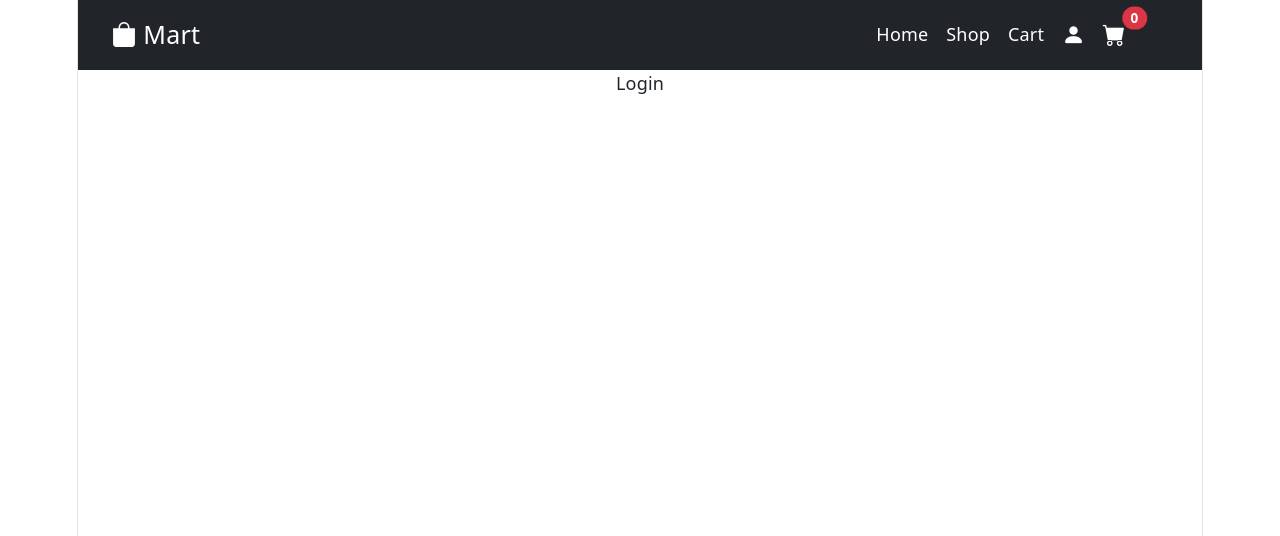
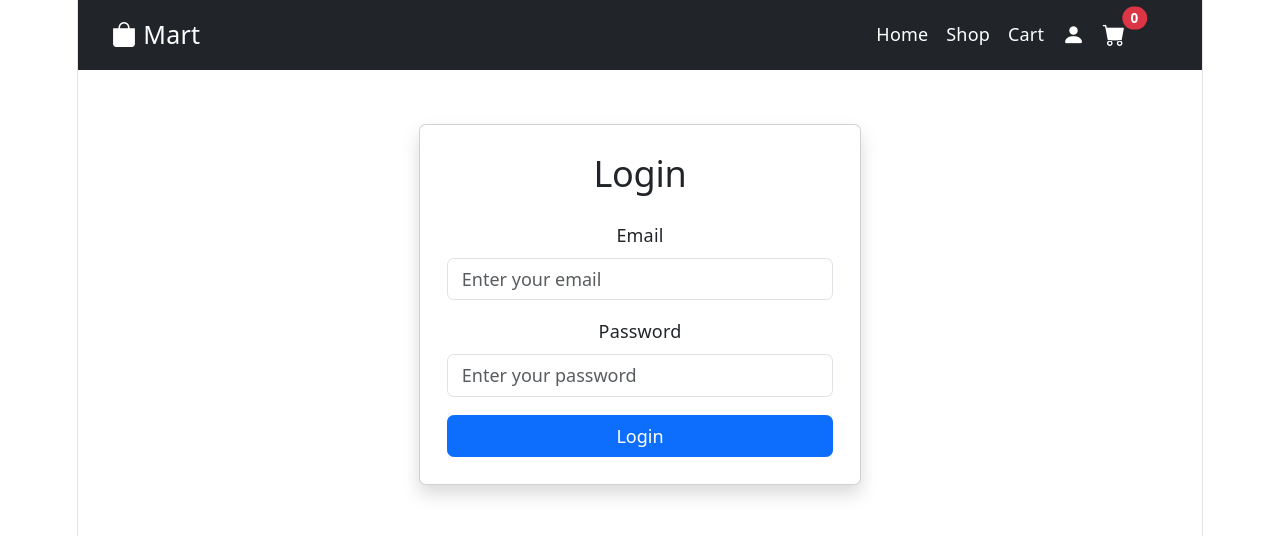
Before and after one commit to SriVarshininoothi/mart, a React (Vite) app: page /Login in a window 1280 px wide. Shown: the top 536 px of the page. Built offline with nearby package versions, Linux system fonts and the light colour scheme.

Commit message:
Created Login Page

```diff
--- a/src/Pages/Login.jsx
+++ b/src/Pages/Login.jsx
@@ -1,9 +1,130 @@
-import React from 'react'
+import React, { useState } from "react";
+import { useNavigate } from "react-router-dom";
 
 const Login = () => {
+  const navigate = useNavigate();
+
+  const [formData, setFormData] = useState({
+    email: "",
+    password: "",
+  });
+
+  const [errors, setErrors] = useState({});
+
+  const handleChange = (e) => {
+    const { name, value } = e.target;
+
+    setFormData({
+      ...formData,
+      [name]: value,
+    });
+  };
+
+  const validate = () => {
+    let newErrors = {};
+
+    if (!formData.email) {
+      newErrors.email = "Email is required";
+    } else if (!/\S+@\S+\.\S+/.test(formData.email)) {
+      newErrors.email = "Enter a valid email";
+    }
+
+    if (!formData.password) {
+      newErrors.password = "Password is required";
+    } else if (formData.password.length < 6) {
+      newErrors.password =
+        "Password must be at least 6 characters";
+    }
+
+    setErrors(newErrors);
+
+    return Object.keys(newErrors).length === 0;
+  };
+
+  const handleSubmit = (e) => {
+    e.preventDefault();
+
+    if (validate()) {
+      // Login successful
+      alert("Login Successful!");
+
+      // Go to Index/Home page
+      navigate("/");
+    }
+  };
+
   return (
-    <div>Login</div>
-  )
-}
+    <div className="container mt-5">
+      <div className="row justify-content-center">
+        <div className="col-md-5">
 
-export default Login
+          <div className="card p-4 shadow">
+
+            <h2 className="text-center mb-4">
+              Login
+            </h2>
+
+            <form onSubmit={handleSubmit}>
+
+              {/* Email */}
+              <div className="mb-3">
+                <label className="form-label">
+                  Email
+                </label>
+
+                <input
+                  type="email"
+                  name="email"
+                  className="form-control"
+                  placeholder="Enter your email"
+                  value={formData.email}
+                  onChange={handleChange}
+                />
+
+                {errors.email && (
+                  <small className="text-danger">
+                    {errors.email}
+                  </small>
+                )}
+              </div>
+
+              {/* Password */}
+              <div className="mb-3">
+                <label className="form-label">
+                  Password
+                </label>
+
+                <input
+                  type="password"
+                  name="password"
+                  className="form-control"
+                  placeholder="Enter your password"
+                  value={formData.password}
+                  onChange={handleChange}
+                />
+
+                {errors.password && (
+                  <small className="text-danger">
+                    {errors.password}
+                  </small>
+                )}
+              </div>
+
+              <button
+                type="submit"
+                className="btn btn-primary w-100"
+              >
+                Login
+              </button>
+
+            </form>
+
+          </div>
+
+        </div>
+      </div>
+    </div>
+  );
+};
+
+export default Login;
--- a/src/Pages/Shop.jsx
+++ b/src/Pages/Shop.jsx
@@ -1,10 +1,15 @@
-import React from 'react'
+import React, { useState } from 'react';
 import API from '../api/api';
 import banner from '../assets/banner.jpg';
 
 const Shop = () => {
+
+  const [category, setCategory] = useState('');
+  const [search, setSearch] = useState('');
+
   return (
     <div>
+
       {/* Banner Section */}
       <div className="position-relative mb-4 overflow-hidden">
         <img
@@ -13,6 +18,7 @@ const Shop = () => {
           className="w-100"
           style={{ height: "200px", objectFit: "cover" }}
         />
+
         <h2
           className="position-absolute top-50 start-50 translate-middle text-white fw-bold"
           style={{ textShadow: "0 2px 4px rgba(0,0,0,0.6)" }}
@@ -20,40 +26,60 @@ const Shop = () => {
           Products
         </h2>
       </div>
-      <form>
 
-        <div className='container'>
-          <div className='row'>
-            <div className='col-12 col-md-6 col-lg-6'>
-              <div>
-                <select>
-                  <option>select </option>
-                  <option></option>
-                </select>
-              </div>
-            </div>
-            <div className='col-12 col-md-6 col-lg-6'>
 
-              <input type='search'
-                value='search'
-                id='search' />
+      {/* Search and Category */}
+      <div className="container mb-4">
 
-            </div>
+        <div className="row">
+
+          {/* Category */}
+          <div className="col-12 col-md-6 mb-3">
+
+            <select
+              className="form-select"
+              value={category}
+              onChange={(e) => setCategory(e.target.value)}
+            >
+
+              <option value="">All Categories</option>
+
+              <option value="beauty">Beauty</option>
+              <option value="fragrances">Fragrances</option>
+              <option value="furniture">Furniture</option>
+              <option value="groceries">Groceries</option>
+
+            </select>
+
+          </div>
+
+
+          {/* Search */}
+          <div className="col-12 col-md-6">
+
+            <input
+              type="search"
+              className="form-control"
+              placeholder="Search products..."
+              value={search}
+              onChange={(e) => setSearch(e.target.value)}
+            />
 
           </div>
 
         </div>
 
+      </div>
 
 
-
-      </form>
-
-     <API/>
-
+      {/* Products */}
+      <API
+        category={category}
+        search={search}
+      />
 
     </div>
-  )
-}
+  );
+};
 
-export default Shop
+export default Shop;
--- a/src/api/API.jsx
+++ b/src/api/API.jsx
@@ -1,106 +1,178 @@
 import React, { useEffect, useState } from 'react';
 import { ThreeDot } from 'react-loading-indicators';
 
+const API = ({ category, search }) => {
 
-const API = () => {
   const [products, setProducts] = useState([]);
   const [loading, setLoading] = useState(true);
   const [error, setError] = useState("");
 
   useEffect(() => {
+
     const fetchProducts = async () => {
+
       try {
+
         setLoading(true);
-        const response = await fetch("https://dummyjson.com/products");
-        if (!response.ok) throw new Error("Network response was not ok");
+        setError("");
+
+        let url = "https://dummyjson.com/products";
+
+        // If category is selected
+        if (category) {
+          url = `https://dummyjson.com/products/category/${category}`;
+        }
+
+        const response = await fetch(url);
+
+        if (!response.ok) {
+          throw new Error("Network response was not ok");
+        }
+
         const data = await response.json();
+
         setProducts(data.products);
+
       } catch (err) {
+
         setError("Failed to fetch products.");
+
       } finally {
+
         setLoading(false);
+
       }
     };
 
     fetchProducts();
-  }, [setProducts]);
+
+  }, [category]);
+
+
+  // Search logic
+  const filteredProducts = products.filter((item) =>
+    item.title.toLowerCase().includes(search.toLowerCase())
+  );
+
 
   if (loading) {
     return (
       <div className="d-flex justify-content-center align-items-center vh-100">
-        <ThreeDot variant="bounce" color="#32cd32" size="medium" />
+        <ThreeDot
+          variant="bounce"
+          color="#32cd32"
+          size="medium"
+        />
       </div>
     );
   }
 
+
   if (error) {
     return (
       <div className="container mt-4">
-        <div className="alert alert-danger">{error}</div>
+        <div className="alert alert-danger">
+          {error}
+        </div>
       </div>
     );
   }
 
+
   return (
     <div className="container">
 
+      <div className="row g-4">
 
-      {/* Product Grid */}
-      <div className="row g-4">
-        {products.map((item) => (
-          <div key={item.id} className="col-12 col-sm-6 col-md-4 col-lg-3">
+        {filteredProducts.length > 0 ? (
+
+          filteredProducts.map((item) => (
+
+            <div
+              key={item.id}
+              className="col-12 col-sm-6 col-md-4 col-lg-3"
+            >
+
               <div className="card h-100 shadow-sm">
 
                 <img
                   src={item.thumbnail}
                   className="card-img-top p-3"
                   alt={item.title}
-                style={{ height: "180px", objectFit: "contain" }}
+                  style={{
+                    height: "180px",
+                    objectFit: "contain"
+                  }}
                 />
+
                 <div className="card-body d-flex flex-column justify-content-between">
+
                   <div>
-                  <h5 className="card-title fs-6 text-truncate" title={item.title}>
+
+                    <h5
+                      className="card-title fs-6 text-truncate"
+                      title={item.title}
+                    >
                       {item.title}
                     </h5>
 
                   </div>
+
+
                   <div className="d-flex flex-column">
-                  <span className="d" style={{ color: "orange" }}>
+
+                    <span style={{ color: "orange" }}>
                       ★ ★ ★ ★ ★
+                    </span>
 
-                  </span>
                     <span className="fw-bold text-success">
                       ${item.price}
                     </span>
 
+                  </div>
 
-                </div>
-                <button style={{
+
+                  <button
+                    style={{
                       bottom: "10px",
                       right: "16px",
-                position:"absolute",
+                      position: "absolute",
                       width: "48px",
                       height: "48px",
                       borderRadius: "50px",
                       backgroundColor: "#ffffff",
-                  border: "1px solid #2c53c7", /* Light grey border */
-                  color: "#0066cc", /* The vibrant blue for the plus sign */
+                      border: "1px solid #2c53c7",
+                      color: "#0066cc",
                       fontSize: "28px",
-                  fontWeight: "300", /* Keeps the plus sign thin */
+                      fontWeight: "300",
                       display: "flex",
                       alignItems: "center",
                       justifyContent: "center",
                       cursor: "pointer",
-                  transition: "all 0.2s ease",
-                  fontWidth:"bold"
-                }}>
-                  +</button>
+                      transition: "all 0.2s ease"
+                    }}
+                  >
+                    +
+                  </button>
 
                 </div>
+
               </div>
+
             </div>
-        ))}
+
+          ))
+
+        ) : (
+
+          <div className="text-center mt-4">
+            <h5>No products found</h5>
           </div>
+
+        )}
+
+      </div>
+
     </div>
   );
 };
--- a/src/sections/BigDiscount.jsx
+++ b/src/sections/BigDiscount.jsx
@@ -3,6 +3,8 @@ import API from '../api/api';
 const BigDiscount = () => {
 
   const [products, setProducts] = useState([]);
+
+
 
   useEffect(() => {
     const getProducts = async () => {
@@ -52,6 +54,7 @@ const BigDiscount = () => {
                   src={item.thumbnail}
                   className="card-img-top p-3"
                   alt={item.title}
+
                   style={{
                     height: "250px",
                     objectFit: "contain"
```
Also changed, not shown: src/Pages/DetailedProduct.jsx (added, +12 -0 lines). Lines whose indentation alone changed are shown as unchanged.
